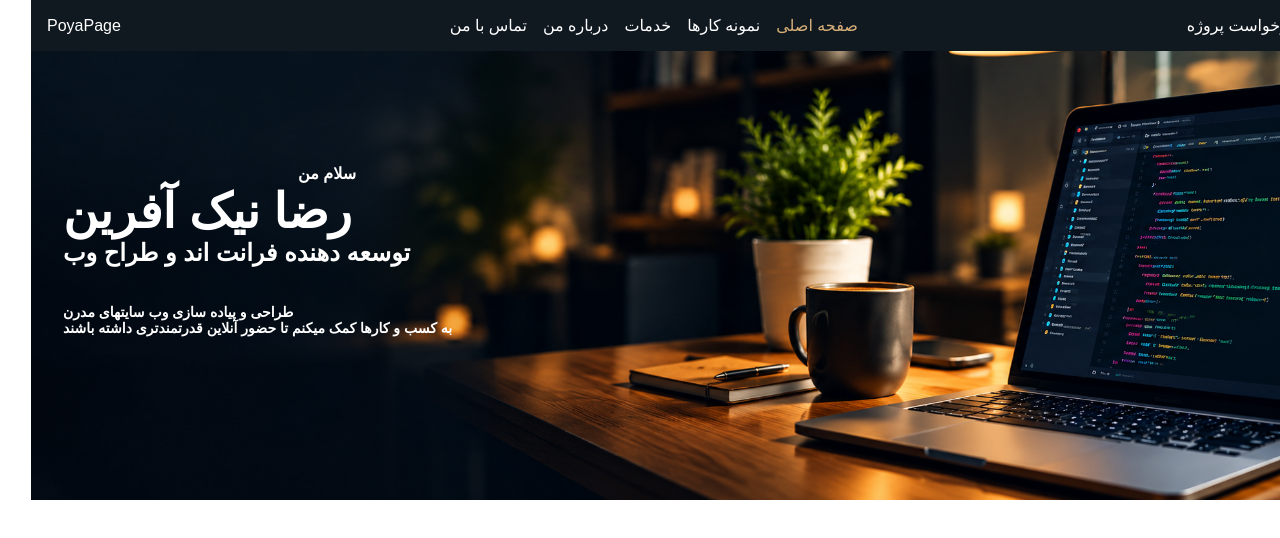
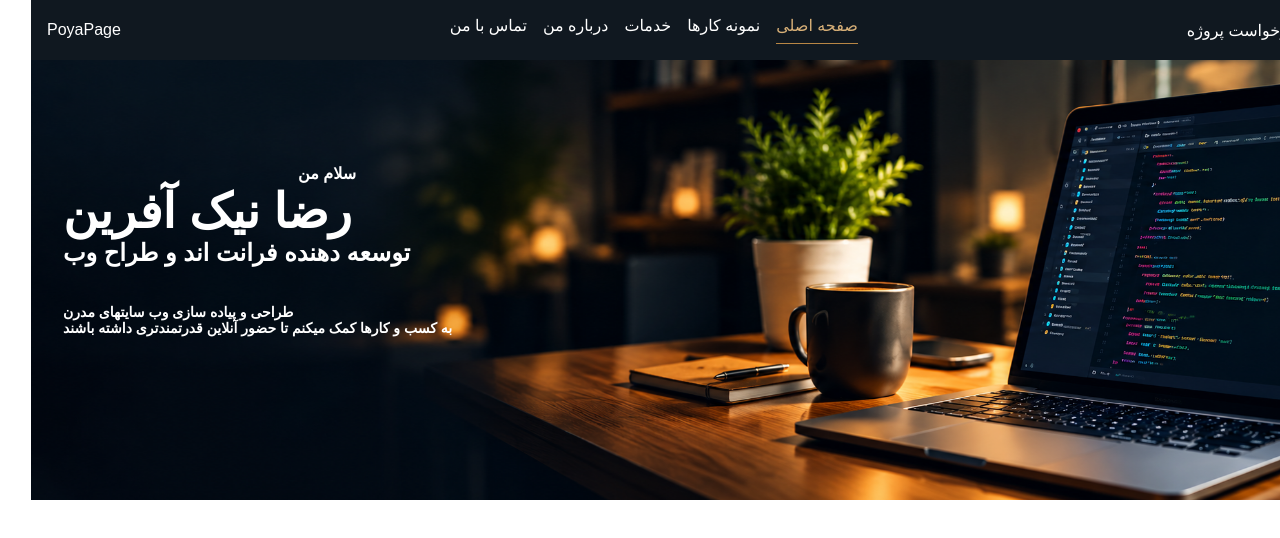
Before and after one commit to rezanikafarin1937/poyapage, a Next.js app: page / in a window 1280 px wide. Shown: the top 538 px of the page. Built offline with nearby package versions, Linux system fonts and the light colour scheme; a small style sheet from the web is missing.

Commit message:
update Navber

```diff
--- a/src/components/Navbar/navbar.module.css
+++ b/src/components/Navbar/navbar.module.css
@@ -11,8 +11,11 @@
 .navbar__item {
   margin: 0 0.5rem;
   color: var(--color-surface);
+  border-bottom: 1px solid transparent;
+  padding-bottom: .5rem;
 }
 
 .navbar__active {
   color: var(--color-accent-light);
+  border-bottom: 1px solid var(--color-accent-dark);
 }
--- a/src/components/Navbar/navbar.module.min.css
+++ b/src/components/Navbar/navbar.module.min.css
@@ -1 +1 @@
-.navbar{display:flex;justify-content:center;align-items:center}.navbar a{text-decoration:none}.navbar__item{margin:0 0.5rem;color:var(--color-surface)}.navbar__active{color:var(--color-accent-light)}
+.navbar{display:flex;justify-content:center;align-items:center}.navbar a{text-decoration:none}.navbar__item{margin:0 0.5rem;color:var(--color-surface);border-bottom:1px solid transparent;padding-bottom:.5rem}.navbar__active{color:var(--color-accent-light);border-bottom:1px solid var(--color-accent-dark)}
--- a/src/components/Navbar/navbar.module.scss
+++ b/src/components/Navbar/navbar.module.scss
@@ -10,9 +10,13 @@
   &__item {
     margin: 0 0.5rem;
     color: var(--color-surface);
+    border-bottom: 1px solid transparent;
+    padding-bottom: .5rem;
   }
 
   &__active{
     color : var(--color-accent-light);
+    border-bottom: 1px solid var(--color-accent-dark);
+
   }
 }
```
